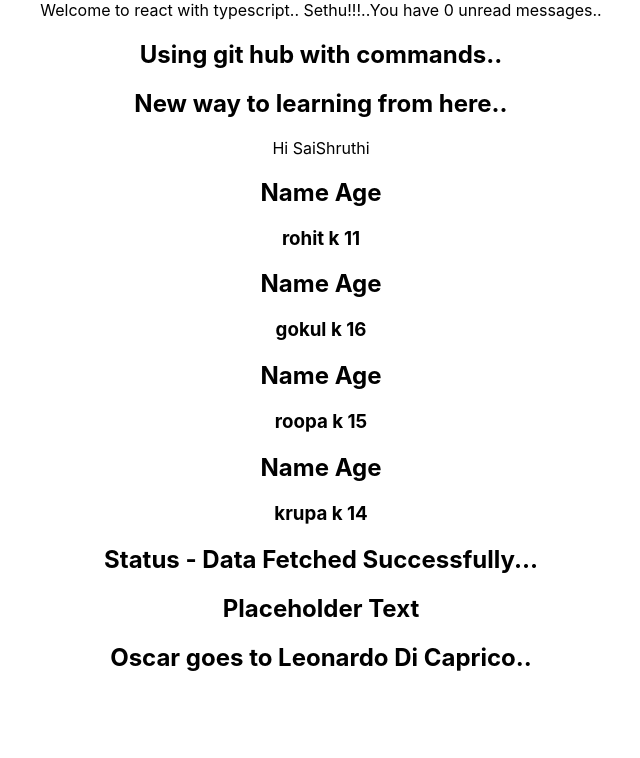
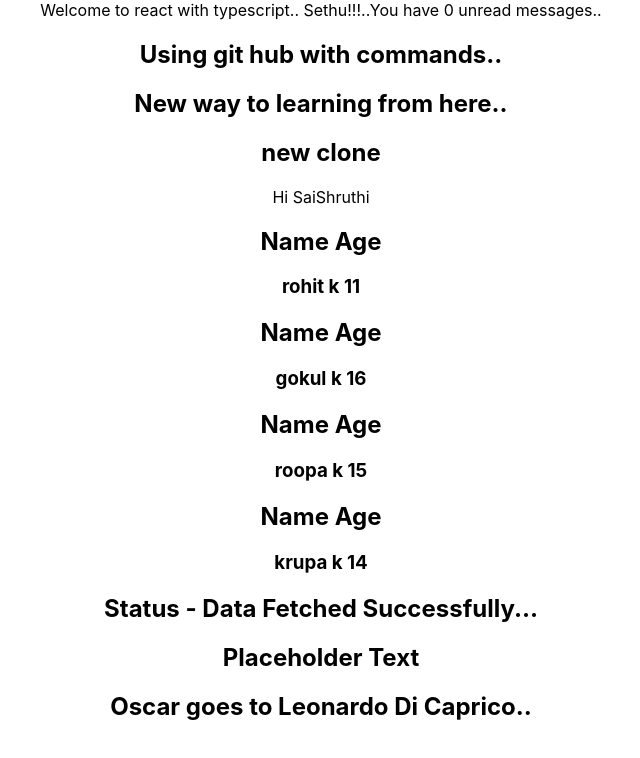
Before and after one commit to sethu-tnj/git-tutorial2, a React (Create React App) app: page / in a window 1280 px wide. Shown: the top 758 px of the page, without its empty margins (319-959 px from the left). Built offline with nearby package versions, Linux system fonts and the light colour scheme.

Commit message:
new clone changes

```diff
--- a/src/components/Greet.tsx
+++ b/src/components/Greet.tsx
@@ -16,6 +16,7 @@ export const Greet = (props: greetProps) =>{
             <h2>Using git hub with commands..</h2>
 
             <h2>New way to learning from here..</h2>
+            <h2> new clone</h2>
         </div>
     )
 }
```
